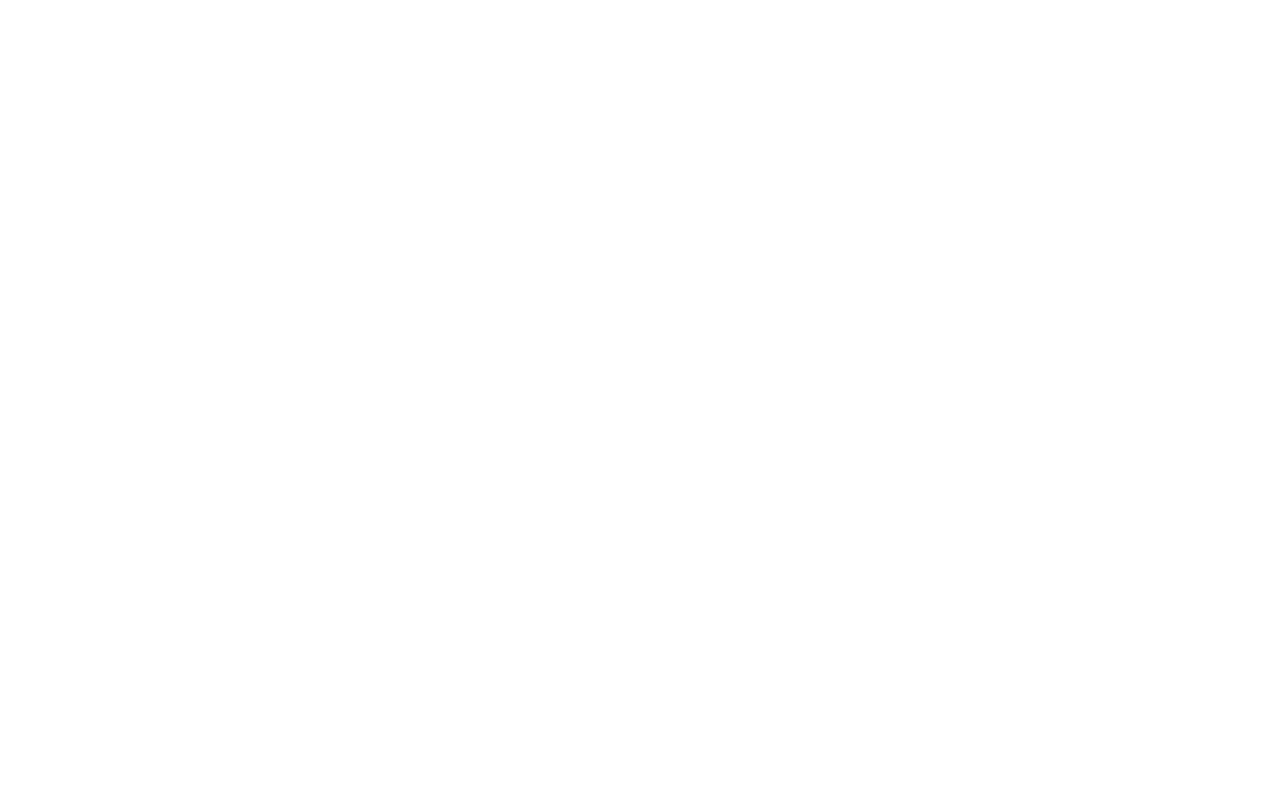
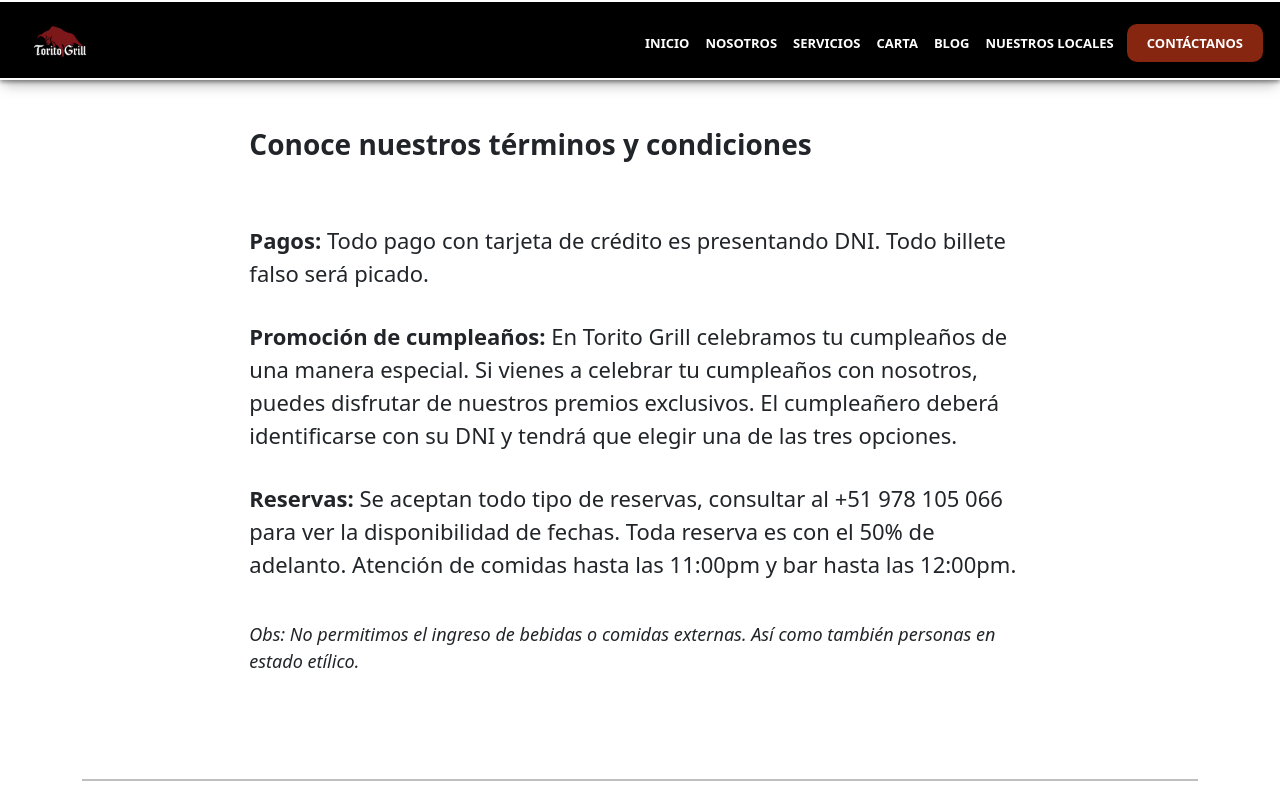
Before and after one commit to MarxAlonso/ToritoGrill-React, a React (Vite) app: page /terminos-condiciones in a window 1280 px wide. Before the commit this address had no page. Shown: the top 800 px of the page. Built offline with nearby package versions, Linux system fonts and the light colour scheme.

Commit message:
Añadiendo y finalizando el apartado Terminos y Condiciones

```diff
--- a/src/App.tsx
+++ b/src/App.tsx
@@ -4,6 +4,7 @@
 import { NosotrosPage } from './pages/NosotrosPage/NosotrosPage'
 import { ServiciosPage } from './pages/ServiciosPage/ServiciosPage'
 import { CartaPage } from './pages/CartaPage/CartaPage'
+import { TerminosCondicionesPage } from './pages/TerminosCondicionesPage/TerminosCondicionesPage'
 function App() {
   return (
     <>
@@ -12,6 +13,7 @@
         <Route path="nosotros" element={<NosotrosPage />} />
         <Route path="servicios" element={<ServiciosPage />} />
         <Route path="carta" element={<CartaPage />} />
+        <Route path="terminos-condiciones" element={<TerminosCondicionesPage />} />
       </Routes>
     </>
   )
--- /dev/null
+++ b/src/components/TerminosCondiciones/TerminosCondiciones.tsx
@@ -0,0 +1,39 @@
+import "../../assets/css/style.css"
+export const TerminosCondiciones = () => {
+  return (
+    <div className="container-fluid p-5" style={{ marginBottom: 40 }}>
+      <div className="row justify-content-center">
+        <div className="col-12 col-md-10 col-lg-8 my-auto">
+          <h3>
+            <b>Conoce nuestros términos y condiciones</b>
+          </h3>
+          <br />
+          <p style={{ marginTop: 30, fontSize: 22 }}>
+            <b>Pagos:</b> Todo pago con tarjeta de crédito es presentando DNI.
+            Todo billete falso será picado.
+          </p>
+          <p style={{ marginTop: 30, fontSize: 22 }}>
+            <b>Promoción de cumpleaños:</b> En Torito Grill celebramos tu
+            cumpleaños de una manera especial. Si vienes a celebrar tu
+            cumpleaños con nosotros, puedes disfrutar de nuestros premios
+            exclusivos. El cumpleañero deberá identificarse con su DNI y tendrá
+            que elegir una de las tres opciones.
+          </p>
+          <p style={{ marginTop: 30, fontSize: 22 }}>
+            <b>Reservas:</b> Se aceptan todo tipo de reservas, consultar al +51
+            978 105 066 para ver la disponibilidad de fechas. Toda reserva es
+            con el 50% de adelanto. Atención de comidas hasta las 11:00pm y bar
+            hasta las 12:00pm.
+          </p>
+          <br />
+          <p style={{ fontSize: 18 }}>
+            <i>
+              Obs: No permitimos el ingreso de bebidas o comidas externas. Así
+              como también personas en estado etílico.
+            </i>
+          </p>
+        </div>
+      </div>
+    </div>
+  );
+};
--- /dev/null
+++ b/src/pages/TerminosCondicionesPage/TerminosCondicionesPage.tsx
@@ -0,0 +1,15 @@
+import { Footer } from "../../components/Footer/Footer"
+import { Header } from "../../components/Header/Header"
+import { NosotrosThree } from "../../components/Nosotros/Nosotros"
+import { TerminosCondiciones } from "../../components/TerminosCondiciones/TerminosCondiciones"
+
+export const TerminosCondicionesPage = () =>{
+    return(
+        <>
+        <Header />
+        <TerminosCondiciones />
+        <NosotrosThree />
+        <Footer />
+        </>
+    )
+}
```
